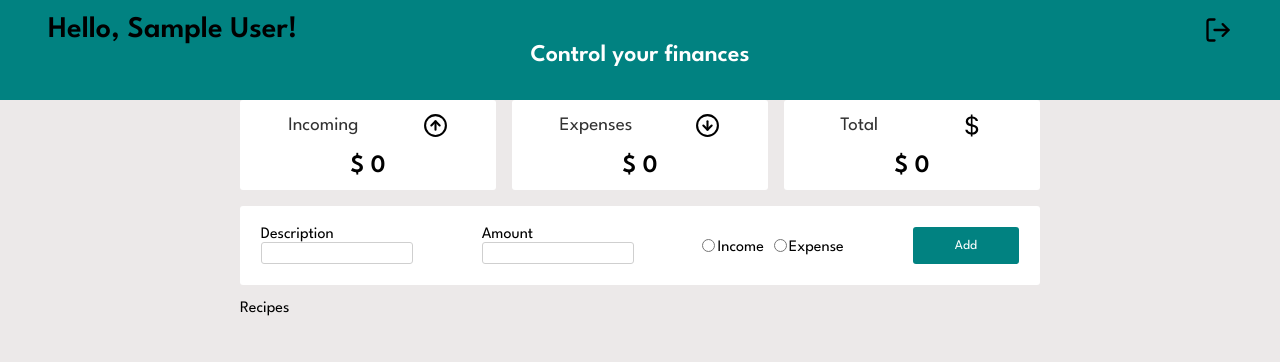
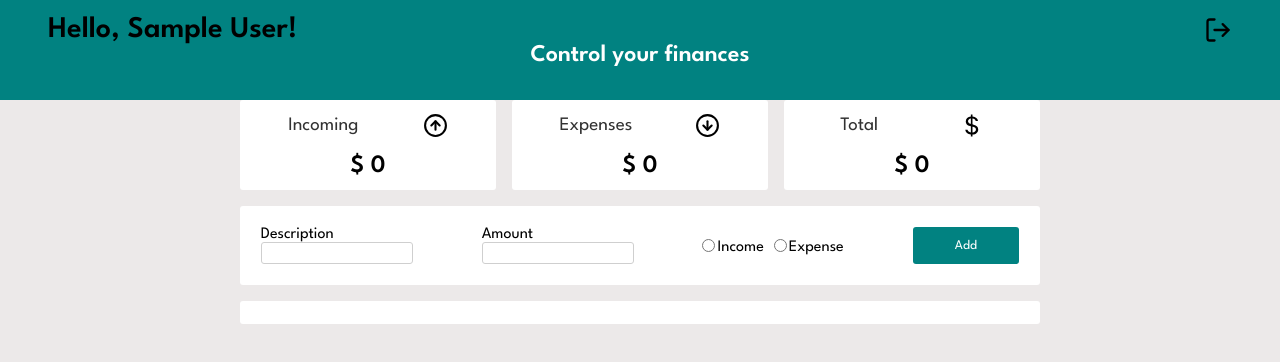
Before and after one commit to joaofilipee/financeapp, a React (Create React App) app: page / in a window 1280 px wide. Shown: the top 362 px of the page. Built offline with nearby package versions, Linux system fonts and the light colour scheme; no server answers; sample sign-in values are in the browser's storage.

Commit message:
starting recipes

```diff
--- /dev/null
+++ b/src/components/Recipe/Recipe.js
@@ -0,0 +1,13 @@
+import styles from "./Recipe.module.css"
+
+// icons
+import { BsFillTrashFill } from "react-icons/bs"
+import { FiArrowUpCircle, FiArrowDownCircle } from "react-icons/fi"
+
+const Recipe = () => {
+  return (
+    <div></div>
+  )
+}
+
+export default Recipe
--- /dev/null
+++ b/src/components/Recipe/Recipe.module.css
@@ -0,0 +1,7 @@
+.trash:hover {
+    cursor: pointer;
+}
+
+.type {
+    padding-left: 0.5em;
+}
--- a/src/components/Recipes/Recipes.js
+++ b/src/components/Recipes/Recipes.js
@@ -1,8 +1,15 @@
 import styles from "./Recipes.module.css"
+
+// recipe component
+import Recipe from "../Recipe/Recipe"
 
 const Recipes = () => {
   return (
-    <div>Recipes</div>
+    <div className={styles.recipes}>
+
+
+
+    </div>
   )
 }
 
--- a/src/components/Recipes/Recipes.module.css
+++ b/src/components/Recipes/Recipes.module.css
@@ -0,0 +1,25 @@
+.recipes {
+    padding: 0.7em;
+    background-color: white;
+
+    border-radius: 3px;
+}
+
+.table {
+    width: 100%;
+    border-collapse: collapse;
+}
+
+
+.table_head {
+    border-bottom: 1px solid rgb(224, 221, 221);
+    height: 30px;
+}
+
+.table_head tr td {
+    font-weight: bold;
+}
+
+.tbody {
+    height: 3em;
+}
```
